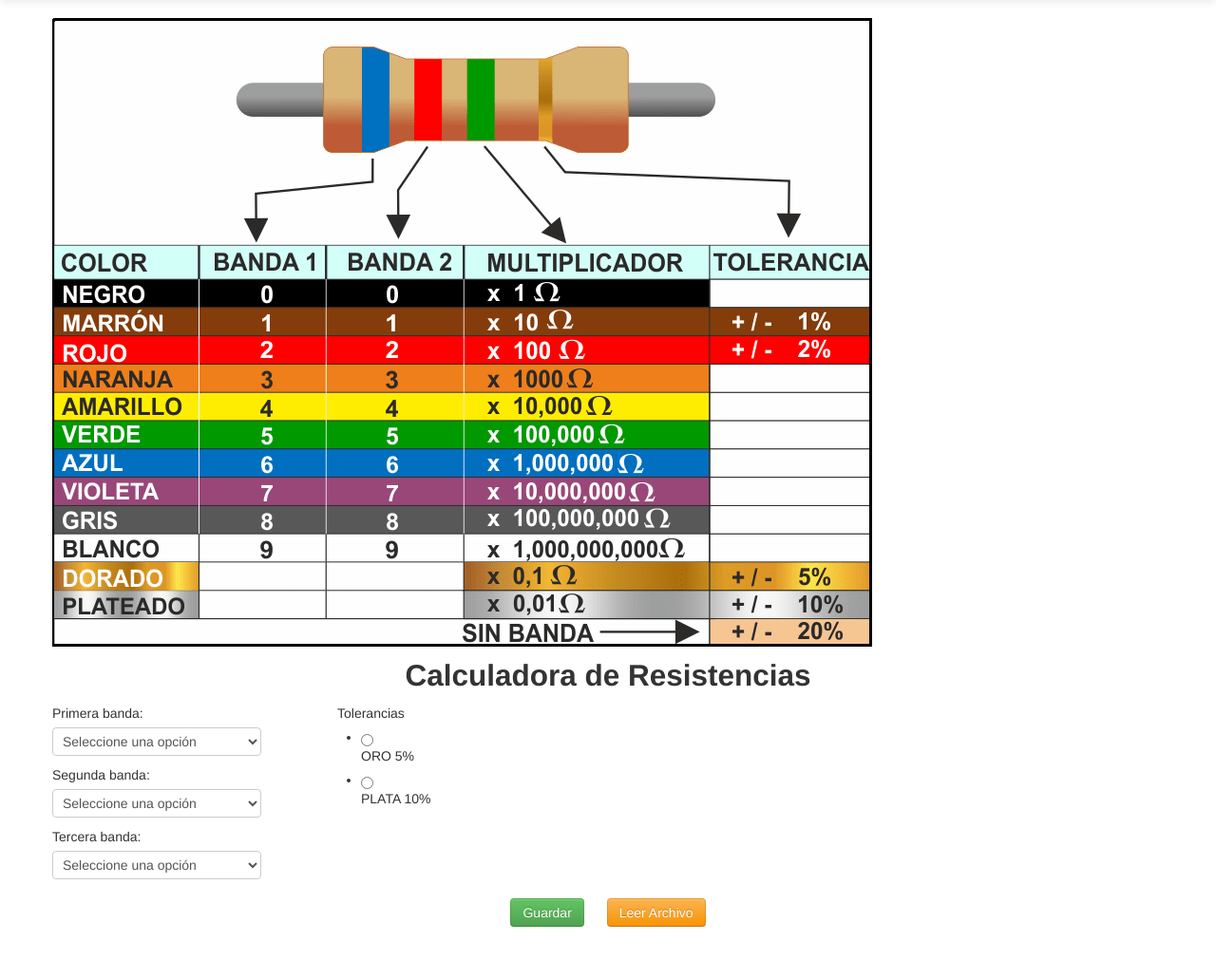
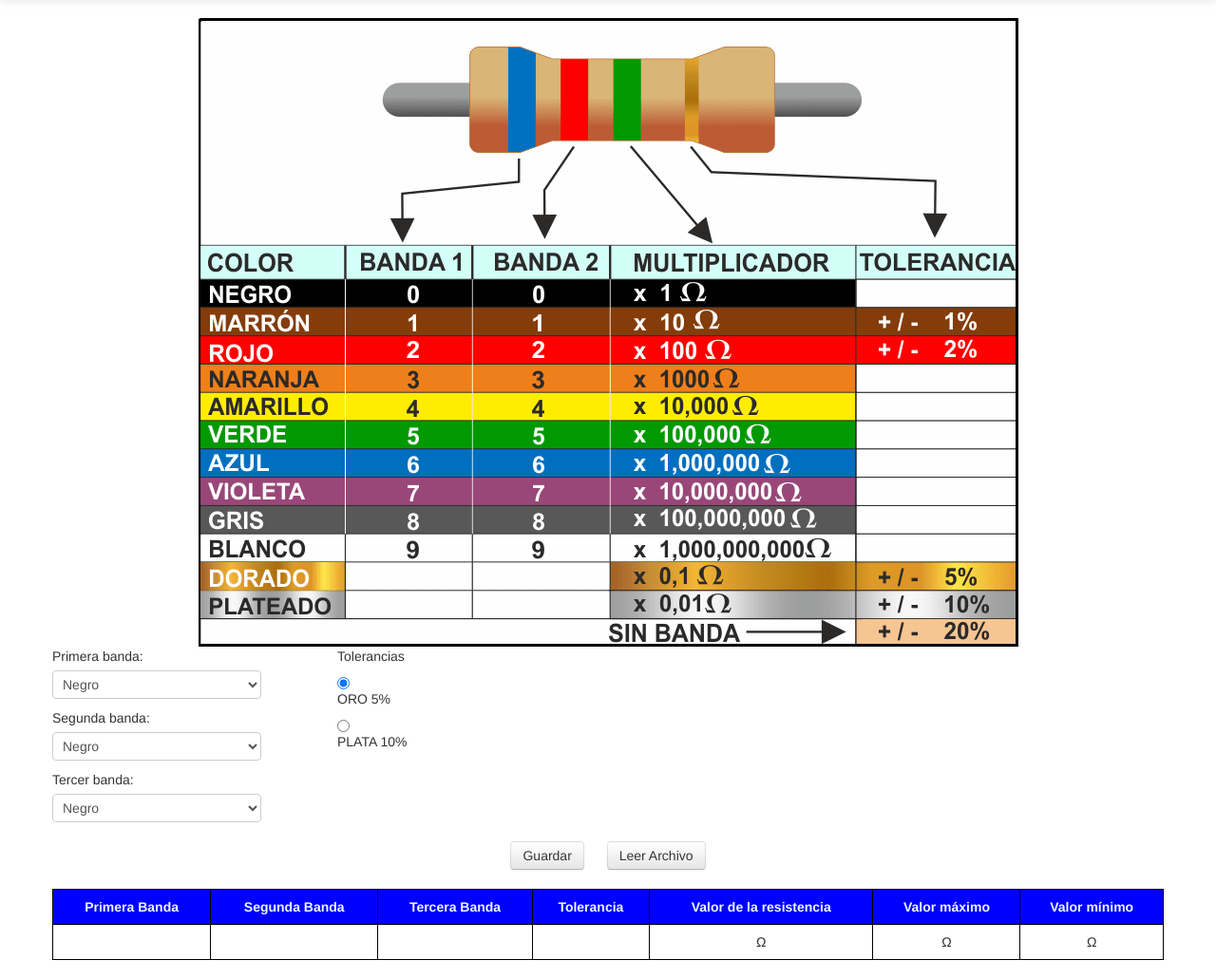
Before and after one commit to IDGS-901-20000557/IDGS801_Flask_BD, a Flask app: page /resistencias in a window 1280 px wide. Shown: the part 41-1072 px from the top of the page at 95% size. Before the commit the page ends 1037 px from the top, so only its background shows below. Run offline with Flask 3, Linux system fonts and the light colour scheme; some libraries are stand-ins or nearby versions.

Commit message:
cambios Finales

```diff
--- a/app.py
+++ b/app.py
@@ -84,112 +84,77 @@
 
 @app.route('/resistencias', methods=['GET', 'POST'])
 def resistencias():
-    reg_resistencias = forms.FormResistencias(request.form)
-    btnAgregar = request.form.get('btnAgregar')
-    btnLeerArchivo = request.form.get('btnLeerArchivo')
-    mostrarTabla = False
-    coloresBanda = {"0": "black", "1": "brown", "2": "red", "3": "orange", "4": "yellow", "5": "green", "6": "blue",
-                    "7": "purple", "8": "gray", "9": "white"}
-    coloresBandaMultiplicadora = {"1": "black", "10": "brown", "100": "red", "1000": "orange", "10000": "yellow", "100000": "green",
-                                  "1000000": "blue", "10000000": "purple", "100000000": "gray", "1000000000": "white"}
-    coloresTolerancia = {"gold": "gold", "silver": "silver"}
-    valoresTolerancia = {"gold": "5", "silver": "10"}
-    seleccionBanda1 = ""
-    seleccionBanda2 = ""
-    seleccionBandaMulti = ""
-    seleccionTolerancia = ""
-    valorHexBanda1 = []
-    valorHexBanda2 = []
-    valorHexBandaMulti = []
-    valorHexTolerancia = []
-    valorResistencia = []
-    tolerancia = []
-    maxValor = []
-    minValor = []
-    cantidadLineas = 0
-    lineas = 0
 
-    if (request.method == "POST" and reg_resistencias.validate()):
-        if (btnAgregar == "btnAgregar"):
-            seleccionBanda1 = reg_resistencias.banda1.data
-            seleccionBanda2 = reg_resistencias.banda2.data
-            seleccionBandaMulti = reg_resistencias.banda3.data
-            seleccionTolerancia = reg_resistencias.tolerancia.data
+    #Valores que se devuelven para la tabla, deben ser inicializados
+    valorHexBanda1= ""
+    valorHexBanda2= ""
+    valorHexBanda3=""
+    valorHexTolerancia= ""
+    valorResistencia=""
+    maxValor=""
+    minValor=""
 
-            with open('resistencias.txt', 'a') as f:
-                f.write(f'{coloresBanda[seleccionBanda1]},{coloresBanda[seleccionBanda2]},{coloresBandaMultiplicadora[seleccionBandaMulti]},{coloresTolerancia[seleccionTolerancia]}\n')
+    if (request.method == "POST"):
+        """ Guardar en el txt """
+        seleccionBanda1 = request.form.get('selectPrimer')
+        seleccionBanda2 = request.form.get('selectSeg')
+        seleccionBandaMulti = request.form.get('selectTer')
+        print("pa"*500)
+        print(request.form.get('tolerancia'))
+        seleccionTolerancia = request.form.get('tolerancia')
 
-        if (btnLeerArchivo == "btnLeerArchivo"):
-            mostrarTabla = True
-            archivo = open('resistencias.txt', 'r')
-            datos = archivo.readlines()
-            lineas = []
-            valBanda1 = []
-            valBanda2 = []
-            valBanda3 = []
-            valTolerancias = []
+        with open('resistencias.txt', 'w') as f:
+                f.write(seleccionBanda1+','+seleccionBanda2+','+seleccionBandaMulti+','+seleccionTolerancia)
 
-            for n in datos:
-                lineas.append(n.replace('\n', ''))
+        """ Mostrar Tabla """
+        archivo = open('resistencias.txt', 'r')
+        datos = archivo.readline()
 
-            cantidadLineas = len(lineas)
+        print(datos)
+        array = datos.split(',')
+        valorHexBanda1= array[0]
+        valorHexBanda2= array[1]
+        valorHexBanda3= array[2]
+        valorHexTolerancia= array[3]
 
-            for color in lineas:
-                elemento1 = color.split(',')[0].strip()
-                elemento2 = color.split(',')[1].strip()
-                elemento3 = color.split(',')[2].strip()
-                elemento4 = color.split(',')[3].strip()
-                valorHexBanda1.append(elemento1)
-                valorHexBanda2.append(elemento2)
-                valorHexBandaMulti.append(elemento3)
-                valorHexTolerancia.append(elemento4)
+        #Generamos las operaciones
+        coloresBanda = {"0": "black", "1": "brown", "2": "red", "3": "orange", "4": "yellow", "5": "green", "6": "blue",
+                    "7": "purple", "8": "grey", "9": "white"}
+        coloresBandaMultiplicadora = {"1": "black", "10": "brown", "100": "red", "1000": "orange", "10000": "yellow", "100000": "green",
+                                  "1000000": "blue", "10000000": "purple", "100000000": "grey", "1000000000": "white"}
+        primerNum=""
+        segundoNum=""
+        multiplicador=""
+        #Recorremos el diccionario de datos para verificar nuestro valor de resistencia
+        for elemento in coloresBanda:
+           if valorHexBanda1==coloresBanda[elemento]:
+               primerNum=elemento
+           if valorHexBanda2==coloresBanda[elemento]:
+               segundoNum=elemento
 
-            for color in valorHexBanda1:
-                for clave, valor in coloresBanda.items():
-                    if valor == color:
-                        valBanda1.append(clave)
+        #Recorremos el diccionario de datos del multiplicador
+        for elemento in coloresBandaMultiplicadora:
+           print(elemento, '->', coloresBandaMultiplicadora[elemento])
+           if valorHexBanda3==coloresBandaMultiplicadora[elemento]:
+               multiplicador=elemento
 
-            for color in valorHexBanda2:
-                for clave, valor in coloresBanda.items():
-                    if valor == color:
-                        valBanda2.append(clave)
+        numeroTotal=primerNum+segundoNum
+        print(multiplicador)
+        valorResistencia=int(numeroTotal)*int(multiplicador)
 
-            for color in valorHexBandaMulti:
-                for clave, valor in coloresBandaMultiplicadora.items():
-                    if valor == color:
-                        valBanda3.append(clave)
-
-            for clave in valorHexTolerancia:
-                valTolerancias.append(valoresTolerancia[clave])
-
-            for n in range(cantidadLineas):
-                valorResistencia.append(int(valBanda1[n] + valBanda2[n]) * int(valBanda3[n]))
-                tolerancia.append(valorResistencia[n] * (int(valTolerancias[n]) / 100))
-                maxValor.append(valorResistencia[n] + tolerancia[n])
-                minValor.append(valorResistencia[n] - tolerancia[n])
-
-                if (valorResistencia[n] >= 1000 and valorResistencia[n] < 1000000):
-                    valorResistencia[n] = "{}k ".format(str(valorResistencia[n] / 1000))
-                    maxValor[n] = "{}k ".format(str(maxValor[n] / 1000))
-                    minValor[n] = "{}k ".format(str(minValor[n] / 1000))
-
-                elif (valorResistencia[n] >= 1000000 and valorResistencia[n] < 1000000000):
-                    valorResistencia[n] = "{}M ".format(str(valorResistencia[n] / 1000000))
-                    maxValor[n] = "{}M ".format(str(maxValor[n] / 1000000))
-                    minValor[n] = "{}M ".format(str(minValor[n] / 1000000))
-
-                elif(valorResistencia[n] >= 1000000000):
-                    valorResistencia[n] = "{}G ".format(str(valorResistencia[n] / 1000000000))
-                    maxValor[n] = "{}G ".format(str(maxValor[n] / 1000000000))
-                    minValor[n] = "{}G ".format(str(minValor[n] / 1000000000))
+        if valorHexTolerancia=="gold":
+            maxValor=valorResistencia*1.05
+            minValor=valorResistencia-(valorResistencia*.05)
+        elif valorHexTolerancia=="silver":
+            maxValor=valorResistencia*1.10
+            minValor=valorResistencia-(valorResistencia*.10)
 
 
-    response = make_response(render_template('resistencias.html', form = reg_resistencias, valorHexBanda1 = valorHexBanda1, valorHexBanda2 = valorHexBanda2,
-                                             valorHexBandaMulti = valorHexBandaMulti, valorHexTolerancia = valorHexTolerancia, valorResistencia = valorResistencia,
-                                             maxValor = maxValor, minValor = minValor, cantidadLineas = cantidadLineas, mostrarTabla = mostrarTabla))
-    response.set_cookie('valorResistencia', str(valorResistencia))
-    response.set_cookie('maxValor', str(maxValor))
-    response.set_cookie('minValor', str(minValor))
+
+
+    response = make_response(render_template('resistencias.html', valorHexBanda1 = valorHexBanda1, valorHexBanda2 = valorHexBanda2,
+                                             valorHexBanda3 = valorHexBanda3, valorHexTolerancia = valorHexTolerancia, valorResistencia = valorResistencia,
+                                             maxValor = maxValor, minValor = minValor))
     return response
 
 
--- a/resistencias.txt
+++ b/resistencias.txt
@@ -1,5 +1 @@
-red,black,black,gold
-yellow,orange,black,silver
-blue,orange,gray,gold
-green,red,black,silver
-brown,yellow,orange,gold
+brown,blue,grey,silver
--- a/templates/resistencias.html
+++ b/templates/resistencias.html
@@ -4,33 +4,78 @@
 
 {% from "_macros.html" import render_field %}
 <div style="margin-bottom: 10px;">
-    <div >
+    <div class="text-center">
         <img src="../static/img/resistenciatab.png">
     </div>
     <div >
-        <div class="text-center">
-            <h2>Calculadora de Resistencias</h2>
-        </div>
-        <form action="" method="POST" novalidate>
-            {{form.csrf_token}}
-            <div class="row">
+        <form action="" method="POST" novalidate >
+
+            <div class="row" >
                 <div class="span3">
                     <input type="hidden" name="csrf_token" value="{{csrf_token()}}">
                     <div class="control-group">
-                        {{render_field(form.banda1)}}
-                        {{render_field(form.banda2)}}
-                        {{render_field(form.banda3)}}
+                        <label for="selectPrimer">Primera banda:</label>
+                        <select name="selectPrimer" id="selectPrimer">
+                            <option value="black">Negro</option>
+                            <option value="brown">Café</option>
+                            <option value="red">Rojo</option>
+                            <option value="orange">Naranja</option>
+                            <option value="yellow">Amarillo</option>
+                            <option value="green">Verde</option>
+                            <option value="blue">Azul</option>
+                            <option value="purple">Violeta</option>
+                            <option value="grey">Gris</option>
+                            <option value="white">Blanco</option>
+                        </select>
+                        <label for="selectSeg">Segunda banda:</label>
+                        <select name="selectSeg" id="selectSeg">
+                            <option value="black">Negro</option>
+                            <option value="brown">Café</option>
+                            <option value="red">Rojo</option>
+                            <option value="orange">Naranja</option>
+                            <option value="yellow">Amarillo</option>
+                            <option value="green">Verde</option>
+                            <option value="blue">Azul</option>
+                            <option value="purple">Violeta</option>
+                            <option value="grey">Gris</option>
+                            <option value="white">Blanco</option>
+
+
+                        </select>
+                        <label for="selectTer">Tercer banda:</label>
+                        <select name="selectTer" id="selectTer">
+                            <option value="black">Negro</option>
+                            <option value="brown">Café</option>
+                            <option value="red">Rojo</option>
+                            <option value="orange">Naranja</option>
+                            <option value="yellow">Amarillo</option>
+                            <option value="green">Verde</option>
+                            <option value="blue">Azul</option>
+                            <option value="purple">Violeta</option>
+                            <option value="grey">Gris</option>
+                            <option value="white">Blanco</option>
+
+
+                        </select>
                     </div>
                 </div>
                 <div class="span3">
-                    {{render_field(form.tolerancia)}}
+                    <div class="controls">
+                        <label class="w3-text-teal" for="tolerancia">Tolerancias</label>
+
+                    <input checked="" id="tolerancia-0" name="tolerancia" required="" type="radio" value="gold">
+                    <label for="tolerancia-0">ORO 5%</label>
+
+                    <input id="tolerancia-1" name="tolerancia" required="" type="radio" value="silver">
+                    <label for="tolerancia-1">PLATA 10%</label>
+                    </div>
                 </div>
             </div>
             <div class="text-center">
-                <button type="submit" class="btn btn-success" style="margin-right: 10px;" name="btnAgregar" value="btnAgregar">
+                <button type="submit" class="btn" style="margin-right: 10px;" name="btnAgregar" value="btnAgregar">
                     Guardar
                 </button>
-                <button type="submit" class="btn btn-warning" style="margin-left: 10px;" name="btnLeerArchivo" value="btnLeerArchivo">
+                <button type="submit" class="btn " style="margin-left: 10px;" name="btnLeerArchivo" value="btnLeerArchivo">
                     Leer Archivo
                 </button>
             </div>
@@ -39,9 +84,9 @@
 </div>
 
 <div class="row">
-    <div class="span12" {% if not mostrarTabla %}style="display:none" {% endif %}>
+    <div class="span12">
         <table class="table text-center" style="border: 1px solid black;">
-            <thead>
+            <thead style="background-color: blue; color: aliceblue;">
                 <tr style="border: 1px solid black;">
                     <th style="border: 1px solid black; text-align: center;">Primera Banda</th>
                     <th style="border: 1px solid black; text-align: center;">Segunda Banda</th>
@@ -53,17 +98,15 @@
                 </tr>
             </thead>
             <tbody>
-                {% for n in range(cantidadLineas) %}
                 <tr>
-                    <td style="border: 1px solid black;" bgcolor="{{valorHexBanda1[n]}}"></td>
-                    <td style="border: 1px solid black;" bgcolor="{{valorHexBanda2[n]}}"></td>
-                    <td style="border: 1px solid black;" bgcolor="{{valorHexBandaMulti[n]}}"></td>
-                    <td style="border: 1px solid black;" bgcolor="{{valorHexTolerancia[n]}}"></td>
-                    <td style="text-align: center; border: 1px solid black;">{{valorResistencia[n]}} Ω</td>
-                    <td style="text-align: center; border: 1px solid black;">{{maxValor[n]}} Ω</td>
-                    <td style="text-align: center; border: 1px solid black;">{{minValor[n]}} Ω</td>
+                    <td style="border: 1px solid black;" bgcolor="{{valorHexBanda1}}"></td>
+                    <td style="border: 1px solid black;" bgcolor="{{valorHexBanda2}}"></td>
+                    <td style="border: 1px solid black;" bgcolor="{{valorHexBanda3}}"></td>
+                    <td style="border: 1px solid black;" bgcolor="{{valorHexTolerancia}}"></td>
+                    <td style="text-align: center; border: 1px solid black;">{{valorResistencia}} Ω</td>
+                    <td style="text-align: center; border: 1px solid black;">{{maxValor}} Ω</td>
+                    <td style="text-align: center; border: 1px solid black;">{{minValor}} Ω</td>
                 </tr>
-                {% endfor %}
             </tbody>
         </table>
     </div>
```
